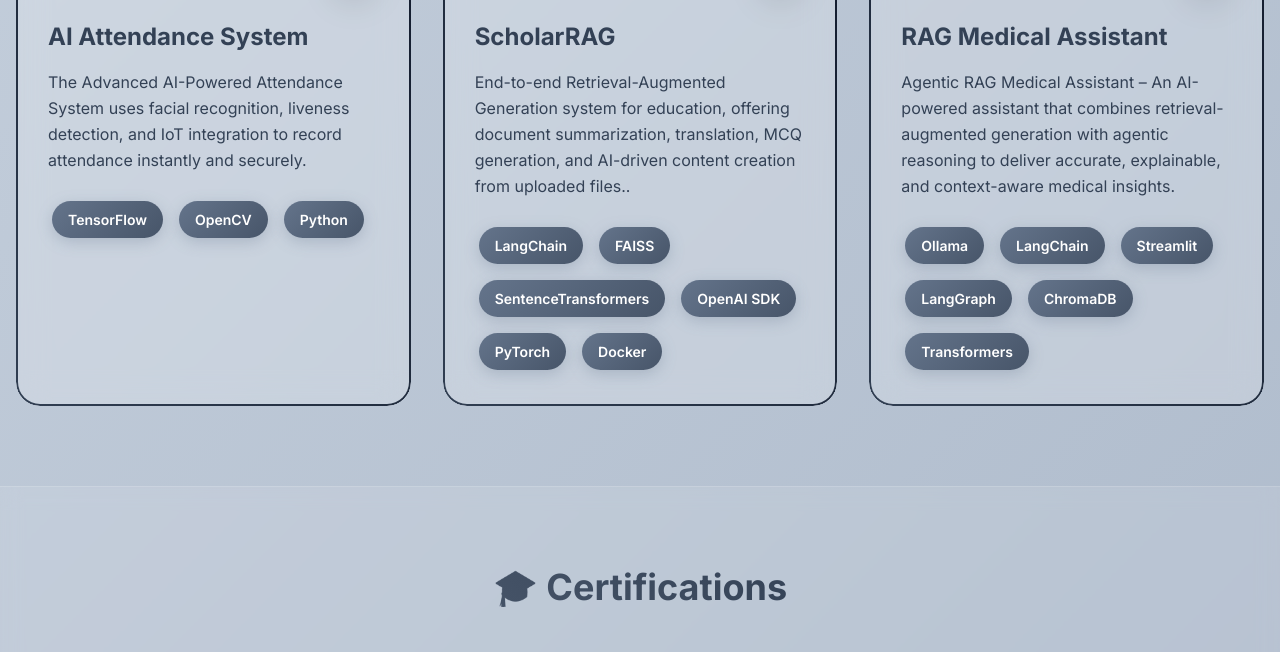
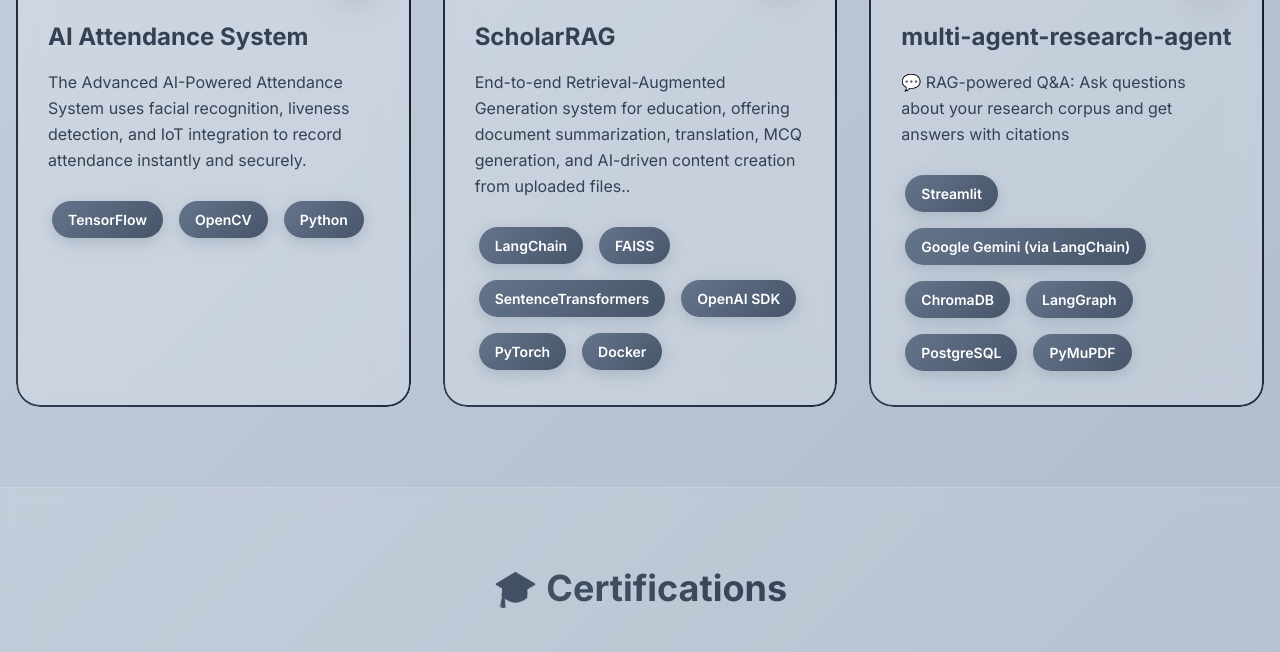
Before and after one commit to shraditya/shraditya.github.io, a plain HTML site: page index.html in a window 1280 px wide. Shown: the part 2600-3252 px from the top of the page. Drawn offline with nearby package versions, Linux system fonts and the light colour scheme.

Commit message:
Update index.html

```diff
--- a/index.html
+++ b/index.html
@@ -523,19 +523,19 @@
       <div class="gradient-border-card">
         <div class="flex justify-between items-center mb-6">
           <i class="fas fa-chart-bar text-4xl accent-orange-light dark:text-orange-400"></i>
-          <a href="https://github.com/aditya" target="_blank" class="glass-card p-3 hover:scale-110 transition-all">
+          <a href="https://github.com/shraditya/multi-agent-research-agent" target="_blank" class="glass-card p-3 hover:scale-110 transition-all">
             <i class="fab fa-github text-2xl light-text"></i>
           </a>
         </div>
-        <h3 class="text-2xl font-bold mb-4 light-text">RAG Medical Assistant</h3>
-        <p class="text-slate-700 dark:text-gray-300 mb-6 leading-relaxed">Agentic RAG Medical Assistant – An AI-powered assistant that combines retrieval-augmented generation with agentic reasoning to deliver accurate, explainable, and context-aware medical insights.</p>
+        <h3 class="text-2xl font-bold mb-4 light-text">multi-agent-research-agent</h3>
+        <p class="text-slate-700 dark:text-gray-300 mb-6 leading-relaxed">💬 RAG-powered Q&A: Ask questions about your research corpus and get answers with citations</p>
         <div class="flex flex-wrap gap-2">
-          <span class="tech-pill">Ollama</span>
-          <span class="tech-pill">LangChain</span>
           <span class="tech-pill">Streamlit</span>
+          <span class="tech-pill">Google Gemini (via LangChain)</span>
+          <span class="tech-pill">ChromaDB</span>
           <span class="tech-pill">LangGraph</span>
-          <span class="tech-pill">ChromaDB</span>
-          <span class="tech-pill">Transformers</span>
+          <span class="tech-pill">PostgreSQL</span>
+          <span class="tech-pill"> PyMuPDF</span>
         </div>
       </div>
     </div>
```
